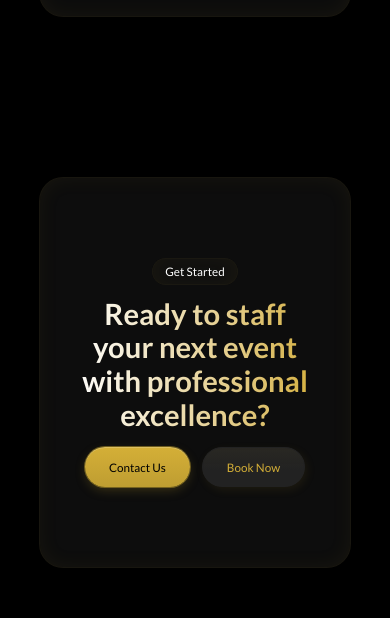
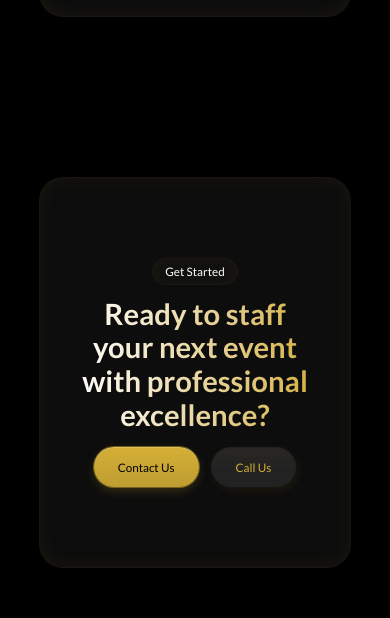
Before and after one commit to dmytro-webild/b9844894-9658-494c-a24e-b5111285fb6b, a React (Vite) app: page / in a window 390 px wide. Shown: the part 5920-6538 px from the top of the page. Built offline with nearby package versions, Linux system fonts and the light colour scheme; a web font is replaced by a local one.

Commit message:
Bob AI: Added phone number option to contact section

```diff
--- a/src/pages/HomePage/sections/Contact.tsx
+++ b/src/pages/HomePage/sections/Contact.tsx
@@ -1,22 +1,53 @@
-// AUTO-GENERATED by per-section-migrate. Edit freely — Bob will treat this
-// file as the canonical source for the "contact" section.
+/* eslint-disable */
+// @ts-nocheck — generated by catalog-eject; runtime-correct but TS strict-mode false-positives on inlined catalog body
+import ScrollReveal from "@/components/ui/ScrollReveal";
+import TextAnimation from "@/components/ui/TextAnimation";
+import Button from "@/components/ui/Button";
 
-import React from 'react';
-import ContactCta from '@/components/sections/contact/ContactCta';
-import SectionErrorBoundary from "@/components/ui/SectionErrorBoundary";
+const primaryButton = {
+  text: "Contact Us",
+  href: "mailto:hello@vinanza.com"
+};
+const secondaryButton = {
+  text: "Call Us",
+  href: "tel:9294896802"
+};
 
-export default function ContactSection(): React.JSX.Element {
+const ContactInline = () => {
   return (
-    <div id="contact" data-section="contact">
-        <SectionErrorBoundary name="contact">
-              <ContactCta
-          tag="Get Started"
-          text="Ready to staff your next event with professional excellence?"
-          primaryButton={{ text: "Contact Us", href: "mailto:hello@vinanza.com" }}
-          secondaryButton={{ text: "Book Now", href: "#" }}
-          textAnimation="fade"
-        />
-        </SectionErrorBoundary>
+    <section aria-label="Contact section" className="py-20">
+      <div className="w-content-width mx-auto">
+        <ScrollReveal variant="fade-blur">
+          <div className="flex flex-col items-center gap-8 md:gap-10 py-20 px-8 rounded card">
+            <div className="flex flex-col items-center gap-2">
+              <div className="px-3 py-1 mb-1 text-sm card rounded w-fit">
+                <p>{"Get Started"}</p>
+              </div>
+
+              <TextAnimation
+                text={"Ready to staff your next event with professional excellence?"}
+                variant={"fade"}
+                gradientText={true}
+                tag="h2"
+                className="md:max-w-8/10 text-5xl 2xl:text-6xl leading-[1.15] font-semibold text-center text-balance"
+              />
+
+              <div className="flex flex-wrap justify-center gap-3 mt-2 md:mt-3">
+                <Button text={primaryButton.text} href={primaryButton.href} variant="primary" />
+                <Button text={secondaryButton.text} href={secondaryButton.href} variant="secondary" animationDelay={0.1} />
+              </div>
+            </div>
+          </div>
+        </ScrollReveal>
       </div>
+    </section>
+  );
+};
+
+export default function ContactSection() {
+  return (
+    <div data-webild-section="contact" data-section="contact" id="contact">
+      <ContactInline />
+    </div>
   );
 }
```
